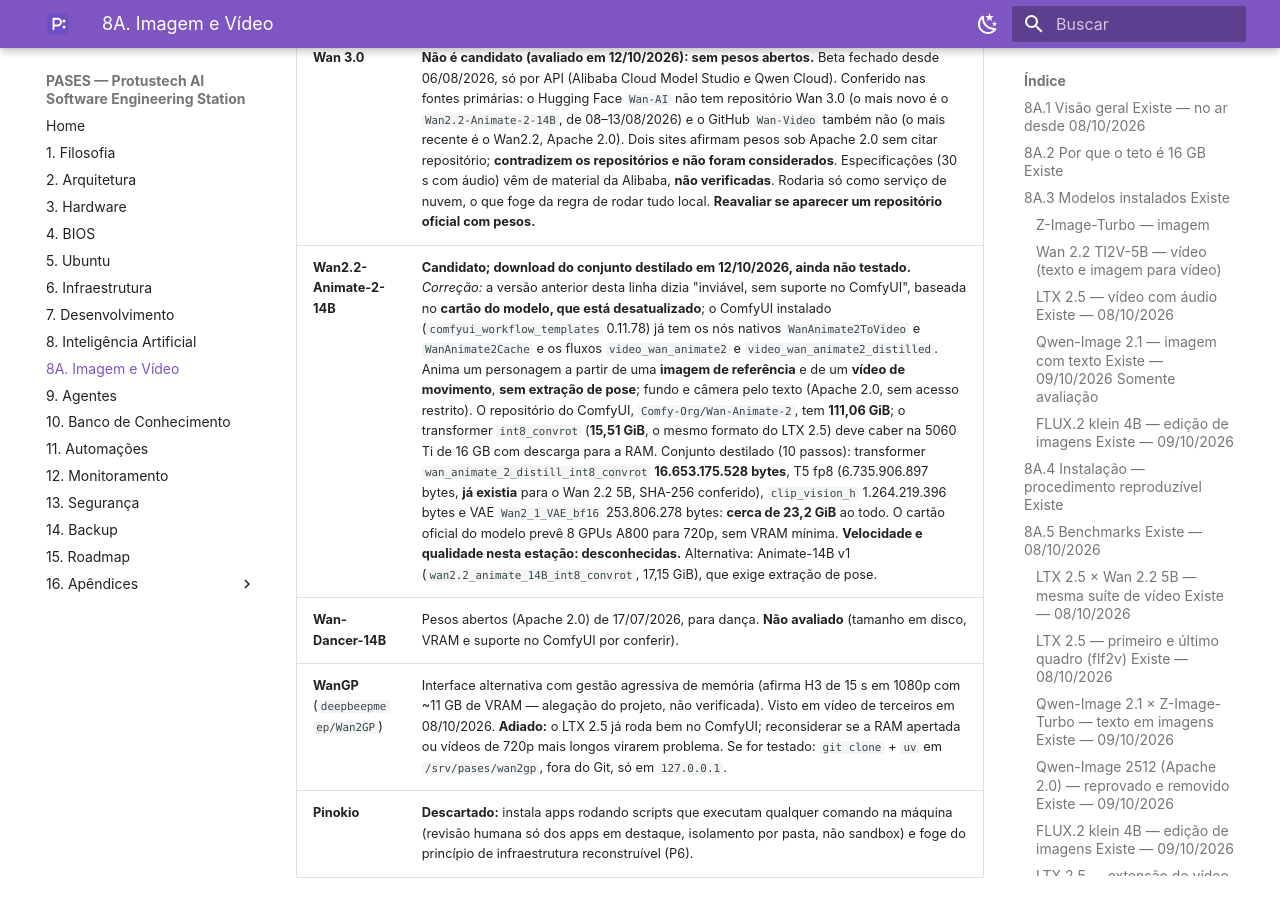
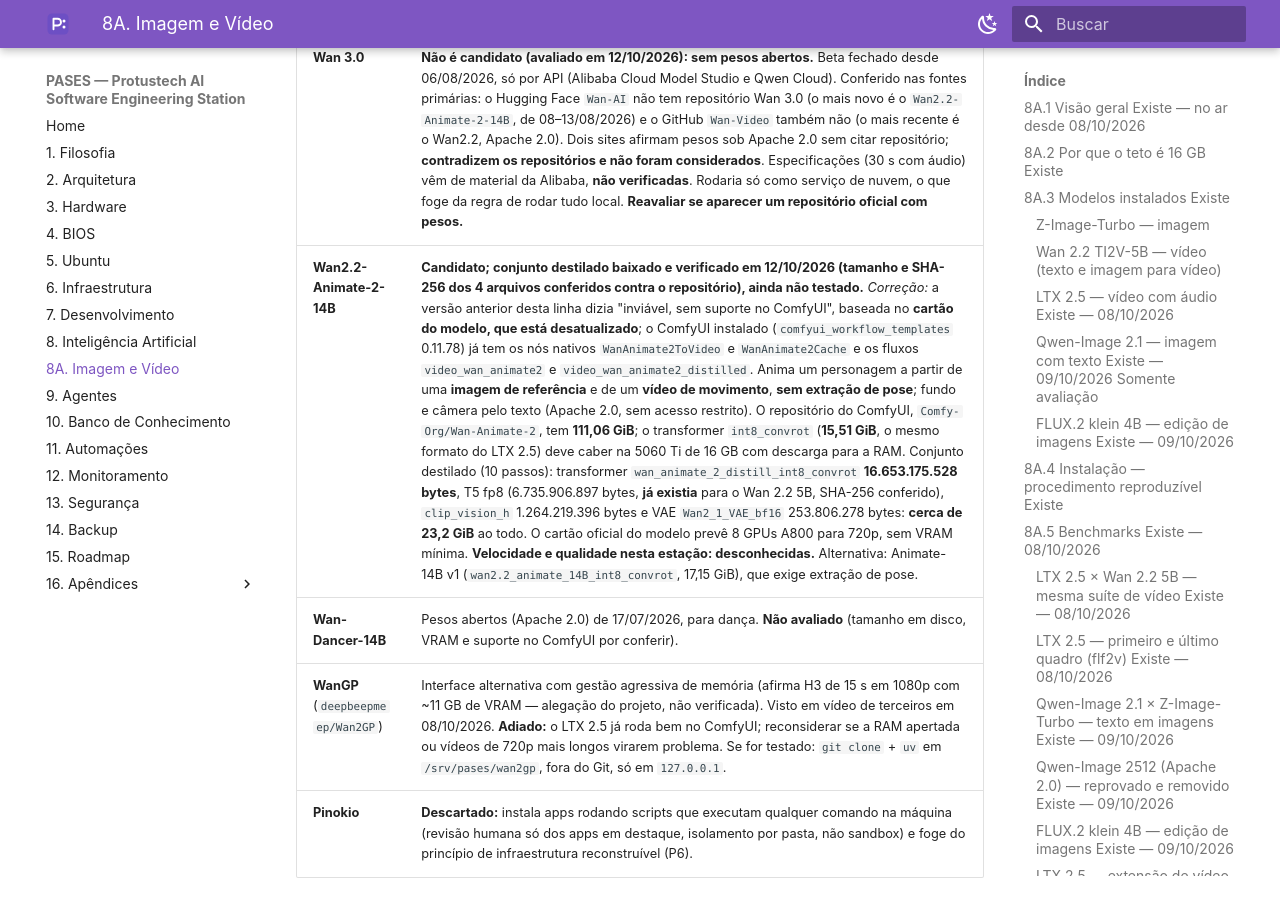
Before and after one commit to crystyano/pases-manual, an MkDocs documentation site: the page built from docs/08a-imagem-video.md, in a window 1280 px wide and 900 px high, scrolled down 27815 px. Built offline with MkDocs 1.6.1 and Material for MkDocs 9.7.7, drawn with Linux system fonts in a browser that asks for light colours; a script that is not in the unit is left out.

Commit message:
Manual PASES v0.20.7 - conjunto destilado do Wan-Animate-2 baixado e verificado
Co-Authored-By: Claude Sonnet 5.5 <noreply@anthropic.com>

```diff
--- a/docs/08a-imagem-video.md
+++ b/docs/08a-imagem-video.md
@@ -681,7 +681,7 @@ Registro do que foi analisado em 07/10/2026 (fontes secundárias; os requisitos
 | **Wan 2.2 A14B** (GGUF Q4) | Mais qualidade de movimento que o 5B, mas apertado em 16 GB e sem áudio. Perdeu urgência diante do LTX 2.5; reavaliar só se surgir uma limitação do LTX. |
 | **Wan 2.2 5B** | **Mantido** como alternativa de licença limpa (Apache 2.0), mas deixou de ser o modelo principal de vídeo. |
 | **Wan 3.0** | **Não é candidato (avaliado em 12/10/2026): sem pesos abertos.** Beta fechado desde 06/08/2026, só por API (Alibaba Cloud Model Studio e Qwen Cloud). Conferido nas fontes primárias: o Hugging Face `Wan-AI` não tem repositório Wan 3.0 (o mais novo é o `Wan2.2-Animate-2-14B`, de 08–13/08/2026) e o GitHub `Wan-Video` também não (o mais recente é o Wan2.2, Apache 2.0). Dois sites afirmam pesos sob Apache 2.0 sem citar repositório; **contradizem os repositórios e não foram considerados**. Especificações (30 s com áudio) vêm de material da Alibaba, **não verificadas**. Rodaria só como serviço de nuvem, o que foge da regra de rodar tudo local. **Reavaliar se aparecer um repositório oficial com pesos.** |
-| **Wan2.2-Animate-2-14B** | **Candidato; download do conjunto destilado em 12/10/2026, ainda não testado.** *Correção:* a versão anterior desta linha dizia "inviável, sem suporte no ComfyUI", baseada no **cartão do modelo, que está desatualizado**; o ComfyUI instalado (`comfyui_workflow_templates` 0.11.78) já tem os nós nativos `WanAnimate2ToVideo` e `WanAnimate2Cache` e os fluxos `video_wan_animate2` e `video_wan_animate2_distilled`. Anima um personagem a partir de uma **imagem de referência** e de um **vídeo de movimento**, **sem extração de pose**; fundo e câmera pelo texto (Apache 2.0, sem acesso restrito). O repositório do ComfyUI, `Comfy-Org/Wan-Animate-2`, tem **111,06 GiB**; o transformer `int8_convrot` (**15,51 GiB**, o mesmo formato do LTX 2.5) deve caber na 5060 Ti de 16 GB com descarga para a RAM. Conjunto destilado (10 passos): transformer `wan_animate_2_distill_int8_convrot` **16.653.175.528 bytes**, T5 fp8 (6.735.906.897 bytes, **já existia** para o Wan 2.2 5B, SHA-256 conferido), `clip_vision_h` 1.264.219.396 bytes e VAE `Wan2_1_VAE_bf16` 253.806.278 bytes: **cerca de 23,2 GiB** ao todo. O cartão oficial do modelo prevê 8 GPUs A800 para 720p, sem VRAM mínima. **Velocidade e qualidade nesta estação: desconhecidas.** Alternativa: Animate-14B v1 (`wan2.2_animate_14B_int8_convrot`, 17,15 GiB), que exige extração de pose. |
+| **Wan2.2-Animate-2-14B** | **Candidato; conjunto destilado baixado e verificado em 12/10/2026 (tamanho e SHA-256 dos 4 arquivos conferidos contra o repositório), ainda não testado.** *Correção:* a versão anterior desta linha dizia "inviável, sem suporte no ComfyUI", baseada no **cartão do modelo, que está desatualizado**; o ComfyUI instalado (`comfyui_workflow_templates` 0.11.78) já tem os nós nativos `WanAnimate2ToVideo` e `WanAnimate2Cache` e os fluxos `video_wan_animate2` e `video_wan_animate2_distilled`. Anima um personagem a partir de uma **imagem de referência** e de um **vídeo de movimento**, **sem extração de pose**; fundo e câmera pelo texto (Apache 2.0, sem acesso restrito). O repositório do ComfyUI, `Comfy-Org/Wan-Animate-2`, tem **111,06 GiB**; o transformer `int8_convrot` (**15,51 GiB**, o mesmo formato do LTX 2.5) deve caber na 5060 Ti de 16 GB com descarga para a RAM. Conjunto destilado (10 passos): transformer `wan_animate_2_distill_int8_convrot` **16.653.175.528 bytes**, T5 fp8 (6.735.906.897 bytes, **já existia** para o Wan 2.2 5B, SHA-256 conferido), `clip_vision_h` 1.264.219.396 bytes e VAE `Wan2_1_VAE_bf16` 253.806.278 bytes: **cerca de 23,2 GiB** ao todo. O cartão oficial do modelo prevê 8 GPUs A800 para 720p, sem VRAM mínima. **Velocidade e qualidade nesta estação: desconhecidas.** Alternativa: Animate-14B v1 (`wan2.2_animate_14B_int8_convrot`, 17,15 GiB), que exige extração de pose. |
 | **Wan-Dancer-14B** | Pesos abertos (Apache 2.0) de 17/07/2026, para dança. **Não avaliado** (tamanho em disco, VRAM e suporte no ComfyUI por conferir). |
 | **WanGP** (`deepbeepmeep/Wan2GP`) | Interface alternativa com gestão agressiva de memória (afirma H3 de 15 s em 1080p com ~11 GB de VRAM — alegação do projeto, não verificada). Visto em vídeo de terceiros em 08/10/2026. **Adiado:** o LTX 2.5 já roda bem no ComfyUI; reconsiderar se a RAM apertada ou vídeos de 720p mais longos virarem problema. Se for testado: `git clone` + `uv` em `/srv/pases/wan2gp`, fora do Git, só em `127.0.0.1`. |
 | **Pinokio** | **Descartado:** instala apps rodando scripts que executam qualquer comando na máquina (revisão humana só dos apps em destaque, isolamento por pasta, não sandbox) e foge do princípio de infraestrutura reconstruível (P6). |
```
Also changed, not shown: docs/16-apendices/historico.md (+1 -0 lines).
